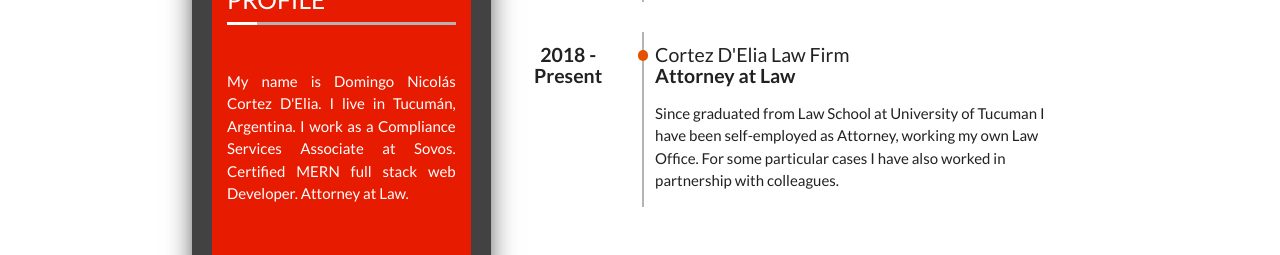
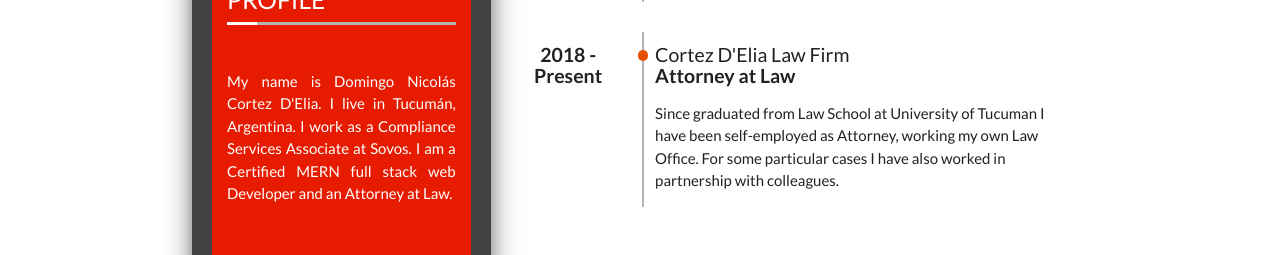
Before and after one commit to nicolascortezdelia/CV, a React (Create React App) app: page / in a window 1280 px wide. Shown: the part 618-873 px from the top of the page. Built offline with nearby package versions, Linux system fonts and the light colour scheme.

Commit message:
modifico profile

```diff
--- a/src/Components/Aside/OrangeBox/OrangeBox.js
+++ b/src/Components/Aside/OrangeBox/OrangeBox.js
@@ -14,7 +14,7 @@ const OrangeBox = () => {
       <hr />
       <p className="description">
         My name is Domingo Nicolás Cortez D'Elia. I live in Tucumán,
-        Argentina. I work as a Compliance Services Associate at Sovos. Certified MERN full stack web Developer. Attorney at Law.
+        Argentina. I work as a Compliance Services Associate at Sovos. I am a Certified MERN full stack web Developer and an Attorney at Law.
 
       </p>
     </div>
```
